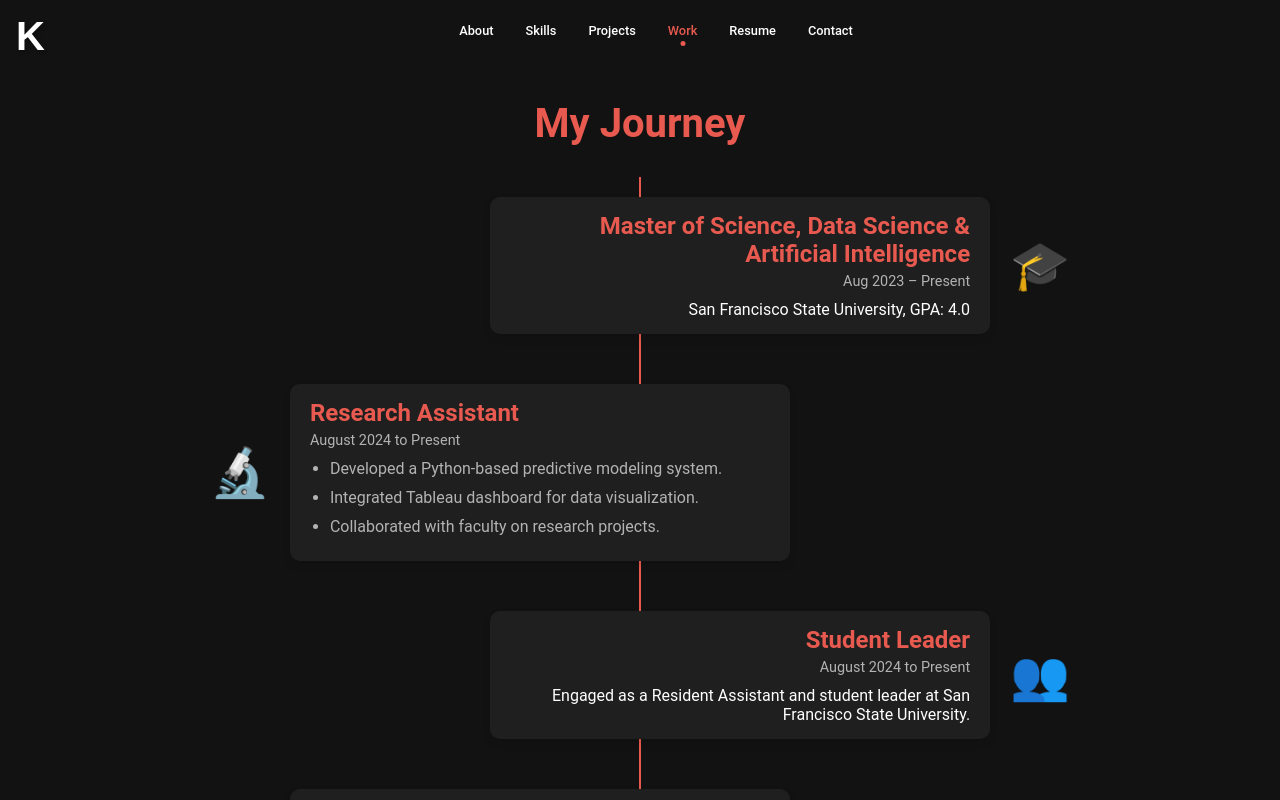
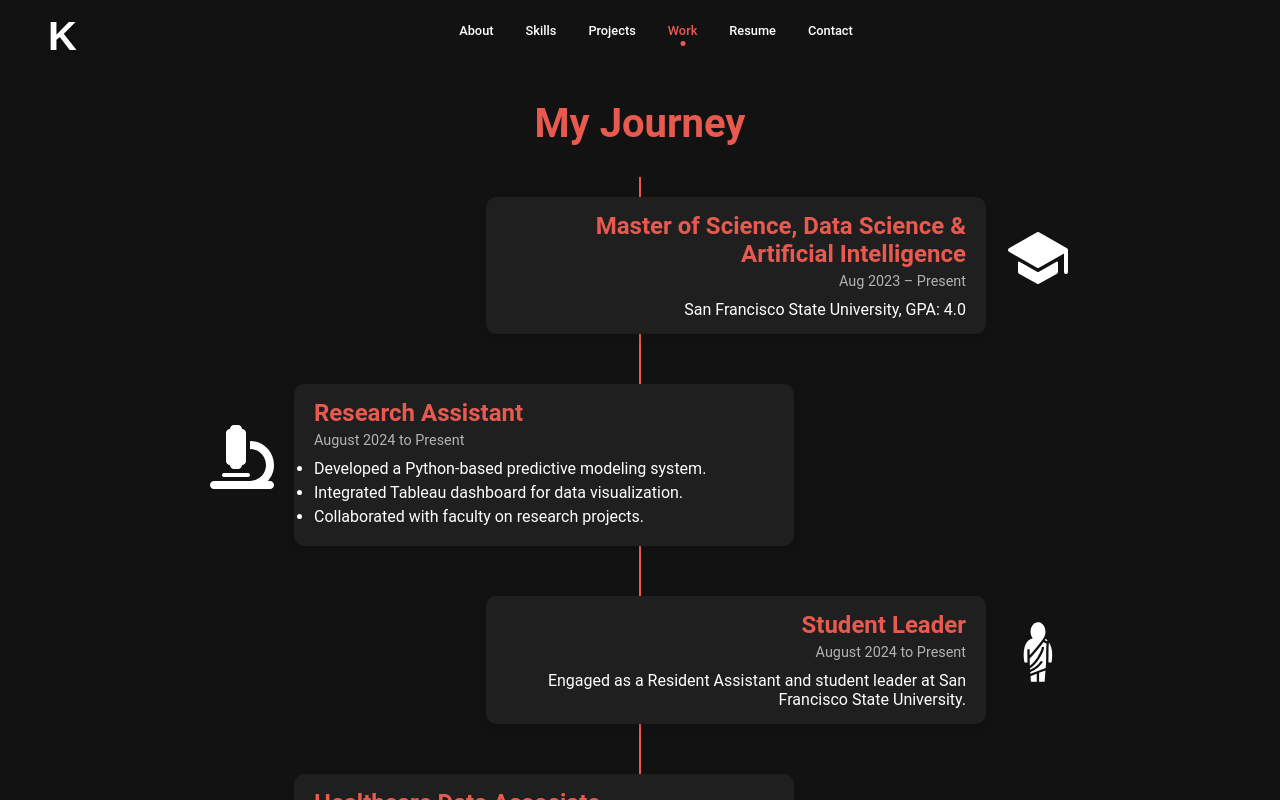
Before and after one commit to sairam4/digitalResume, a React (Create React App) app: page /work in a window 1280 px wide. Built offline with nearby package versions, Linux system fonts and the light colour scheme.

Commit message:
all icons setting

```diff
--- a/package.json
+++ b/package.json
@@ -10,6 +10,7 @@
     "react": "^18.3.1",
     "react-dom": "^18.3.1",
     "react-icons": "^5.2.1",
+    "react-intersection-observer": "^9.13.0",
     "react-router-dom": "^6.25.1",
     "react-scripts": "5.0.1",
     "web-vitals": "^2.1.4"
--- a/src/Components/Contact.css
+++ b/src/Components/Contact.css
@@ -42,6 +42,7 @@ body, html {
   display: flex;
   justify-content: center;
   gap: 10px;
+  margin-top: 0.5rem;
 }
 
 .review {
--- a/src/Components/ResumePage.css
+++ b/src/Components/ResumePage.css
@@ -7,6 +7,7 @@
   }
 
   .resume-page {
+    width: 100%;
     padding: 40px 20px;
     background-color: var(--bg-dark);
     color: var(--text-light);
@@ -16,6 +17,7 @@
   }
 
   .resume-header {
+    width: 60%;
     text-align: center;
     margin-bottom: 30px;
   }
@@ -27,6 +29,7 @@
   }
 
   .contact-info {
+    width: 100%;
     display: flex;
     gap: 15px;
     justify-content: center;
@@ -34,6 +37,7 @@
   }
 
   .contact-item {
+    width: 100%;
     display: flex;
     align-items: center;
     gap: 5px;
@@ -108,6 +112,10 @@
   }
 
   @media (max-width: 768px) {
+    .resume-header {
+      width: 90%;
+
+    }
     .resume-header h1 {
       font-size: 2rem;
     }
--- a/src/Components/SkillsPage.js
+++ b/src/Components/SkillsPage.js
@@ -1,16 +1,30 @@
 import React, { useState } from "react";
 import { motion } from "framer-motion";
 import { SiCplusplus, SiFlask, SiPytorch, SiTensorflow, SiKeras, SiPandas, SiNumpy, SiScikitlearn, SiD3Dotjs } from "react-icons/si";
+import { RiTeamLine } from "react-icons/ri";
+import { GiSatelliteCommunication } from "react-icons/gi";
 import { FaPython, FaGolang, FaHtml5, FaReact } from "react-icons/fa6";
 import { IoLogoJavascript, IoLogoCss3, IoLogoTableau } from "react-icons/io5";
+import { GiMining } from "react-icons/gi";
+import { FaLanguage } from "react-icons/fa";
+import { FaLowVision } from "react-icons/fa";
+import { SiStatista } from "react-icons/si";
+import { RiRobot3Fill } from "react-icons/ri";
 import './SkillsPage.css';
+import { RiAiGenerate } from "react-icons/ri";
+import { FaBusinessTime } from "react-icons/fa6";
+import { GiTeacher } from "react-icons/gi";
+import { VscCommentUnresolved } from "react-icons/vsc";
+import { SiMysql } from "react-icons/si";
+import { RiExchange2Line } from "react-icons/ri";
+import { GiBrain } from "react-icons/gi";
 
 const skillsData = [
   { name: "C++", category: "Language", icon: <SiCplusplus /> },
   { name: "Python", category: "Language", icon: <FaPython /> },
   { name: "JavaScript", category: "Language", icon: <IoLogoJavascript /> },
   { name: "Go", category: "Language", icon: <FaGolang /> },
-  { name: "SQL", category: "Language" },
+  { name: "SQL", category: "Language", icon: <SiMysql /> },
   { name: "HTML", category: "Development", icon: <FaHtml5 /> },
   { name: "CSS", category: "Development", icon: <IoLogoCss3 /> },
   { name: "React", category: "Development", icon: <FaReact /> },
@@ -23,19 +37,19 @@ const skillsData = [
   { name: "Scikit-learn", category: "Development", icon: <SiScikitlearn /> },
   { name: "Tableau", category: "Development", icon: <IoLogoTableau /> },
   { name: "D3.js", category: "Development", icon: <SiD3Dotjs /> },
-  { name: "Machine Learning", category: "Development" },
-  { name: "Deep Learning", category: "Development" },
-  { name: "Statistical Data Analysis", category: "Development" },
-  { name: "Natural Language Processing", category: "Development" },
-  { name: "Computer Vision", category: "Development" },
-  { name: "Data Mining", category: "Development" },
-  { name: "Artificial Intelligence", category: "Development" },
-  { name: "Generative AI", category: "Development" },
-  { name: "Communication", category: "Soft Skills" },
-  { name: "Teamwork", category: "Soft Skills" },
-  { name: "Problem Solving", category: "Soft Skills" },
-  { name: "Time Management", category: "Soft Skills" },
-  { name: "Adaptability", category: "Soft Skills" }
+  { name: "Machine Learning", category: "Development", icon: <GiTeacher /> },
+  { name: "Deep Learning", category: "Development", icon: <GiBrain /> },
+  { name: "Statistical Data Analysis", category: "Development", icon: <SiStatista /> },
+  { name: "Natural Language Processing", category: "Development", icon: <FaLanguage /> },
+  { name: "Computer Vision", category: "Development" , icon: <FaLowVision /> },
+  { name: "Data Mining", category: "Development", icon: <GiMining /> },
+  { name: "Artificial Intelligence", category: "Development", icon: <RiRobot3Fill /> },
+  { name: "Generative AI", category: "Development", icon: <RiAiGenerate /> },
+  { name: "Communication", category: "Soft Skills", icon: <GiSatelliteCommunication /> },
+  { name: "Teamwork", category: "Soft Skills", icon : <RiTeamLine /> },
+  { name: "Problem Solving", category: "Soft Skills", icon : <VscCommentUnresolved /> },
+  { name: "Time Management", category: "Soft Skills" , icon : <FaBusinessTime /> },
+  { name: "Adaptability", category: "Soft Skills" , icon: <RiExchange2Line /> }
 ];
 
 const SkillsPage = () => {
--- a/src/Components/WorkPage.css
+++ b/src/Components/WorkPage.css
@@ -29,11 +29,23 @@ h1 {
   padding: 20px 0;
 }
 
+.timeline-line {
+  position: absolute;
+  top: 0;
+  bottom: 0;
+  left: 50%;
+  width: 2px;
+  background-color: var(--highlight-color);
+  transform: translateX(-50%);
+  z-index: 0;
+}
+
 .timeline-item {
   display: flex;
   align-items: center;
   margin-bottom: 50px;
   position: relative;
+  z-index: 1;
 }
 
 .timeline-item.left {
@@ -46,10 +58,10 @@ h1 {
 }
 
 .icon {
-  font-size: 3rem;
+  font-size: 4rem;
   margin: 0 20px;
-  position: relative;
-  z-index: 1;
+  z-index: 2;
+  transition: color 0.3s ease;
 }
 
 .timeline-content {
@@ -59,7 +71,6 @@ h1 {
   box-shadow: 0 4px 8px rgba(0, 0, 0, 0.1);
   max-width: 500px;
   width: 100%;
-  position: relative;
   z-index: 1;
 }
 
@@ -76,20 +87,19 @@ h1 {
   color: var(--text-secondary);
 }
 
-.timeline-content p {
+.timeline-content p, .timeline-content ul {
   font-size: 1rem;
   color: var(--text-light);
 }
 
-.timeline-line {
-  position: absolute;
-  top: 0;
-  bottom: 0;
-  left: 50%;
-  width: 2px;
-  background-color: var(--highlight-color);
-  transform: translateX(-50%);
-  z-index: 0;
+.timeline-content ul {
+  list-style: none;
+  padding: 0;
+  margin: 0;
+}
+
+.timeline-content ul li {
+  margin-bottom: 5px;
 }
 
 @media (max-width: 768px) {
@@ -109,6 +119,7 @@ h1 {
 
   .icon {
     margin: 0 0 10px;
+    font-size: 3rem; /* Adjust size for mobile */
   }
 
   .timeline-line {
--- a/src/Components/WorkPage.js
+++ b/src/Components/WorkPage.js
@@ -1,13 +1,19 @@
 import React from "react";
-import { motion, useViewportScroll, useTransform } from "framer-motion";
+import { motion } from "framer-motion";
 import './WorkPage.css';
+import { IoSchool } from "react-icons/io5";
+import { FaMicroscope } from "react-icons/fa6";
+import { GiRomanToga } from "react-icons/gi";
+import { FaLaptopMedical } from "react-icons/fa6";
+import { FaSchool } from "react-icons/fa";
+import { GiMicrophone } from "react-icons/gi";
 
 const timelineData = [
   {
     title: "Master of Science, Data Science & Artificial Intelligence",
     date: "Aug 2023 – Present",
     description: "San Francisco State University, GPA: 4.0",
-    icon: "🎓",
+    icon: <IoSchool />,
     type: "education",
   },
   {
@@ -18,14 +24,14 @@ const timelineData = [
       "Integrated Tableau dashboard for data visualization.",
       "Collaborated with faculty on research projects."
     ],
-    icon: "🔬",
+    icon: <FaMicroscope />,
     type: "job",
   },
   {
     title: "Student Leader",
     date: "August 2024 to Present",
     description: "Engaged as a Resident Assistant and student leader at San Francisco State University.",
-    icon: "👥",
+    icon: <GiRomanToga />,
     type: "extracurricular",
   },
   {
@@ -36,21 +42,21 @@ const timelineData = [
       "Worked with cross-functional teams to improve data quality.",
       "Developed automated data processing pipelines."
     ],
-    icon: "🏥",
+    icon: <FaLaptopMedical />,
     type: "job",
   },
   {
     title: "Bachelor of Technology in Computer Science and Engineering",
     date: "Aug 2017 – Sep 2021",
     description: "The LNM Institute of Information Technology, Jaipur",
-    icon: "💻",
+    icon: <FaSchool />,
     type: "education",
   },
   {
     title: "Fest Head and Convener",
     date: "January 2019 – March 2021",
     description: "Managed cross-functional teams for event success.",
-    icon: "🎉",
+    icon: <GiMicrophone />,
     type: "extracurricular",
   },
 ];
@@ -60,6 +66,7 @@ const WorkPage = () => {
     <div className="work-page">
       <h1>My Journey</h1>
       <div className="timeline">
+        <div className="timeline-line" />
         {timelineData.map((item, index) => (
           <motion.div
             key={index}
@@ -68,7 +75,14 @@ const WorkPage = () => {
             animate={{ opacity: 1, y: 0 }}
             transition={{ duration: 0.6, delay: index * 0.3 }}
           >
-            <div className="icon">{item.icon}</div>
+            <motion.div
+              className="icon"
+              whileHover={{ scale: 1.3 }}
+              whileTap={{ scale: 0.9 }}
+              transition={{ type: "spring", stiffness: 300 }}
+            >
+              {item.icon}
+            </motion.div>
             <div className="timeline-content">
               <h2>{item.title}</h2>
               <span className="timeline-date">{item.date}</span>
@@ -84,7 +98,6 @@ const WorkPage = () => {
             </div>
           </motion.div>
         ))}
-        <div className="timeline-line" />
       </div>
     </div>
   );
--- a/src/app.css
+++ b/src/app.css
@@ -59,6 +59,7 @@
     top: 0;
     z-index: 3;
     background-color: transparent;
+    padding: 0 2rem;
 
   }
 
```
Also changed, not shown: 1 other file (tests, documents, lock files or other folders).
